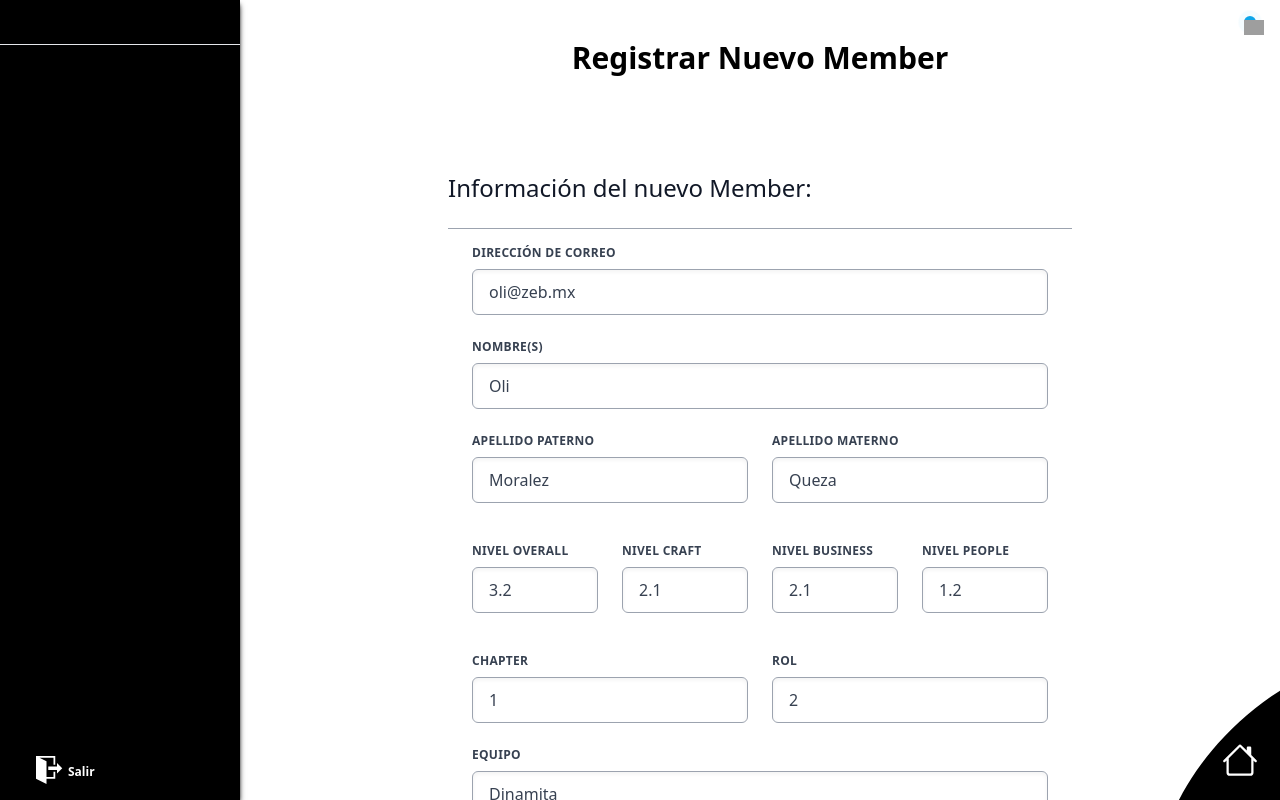
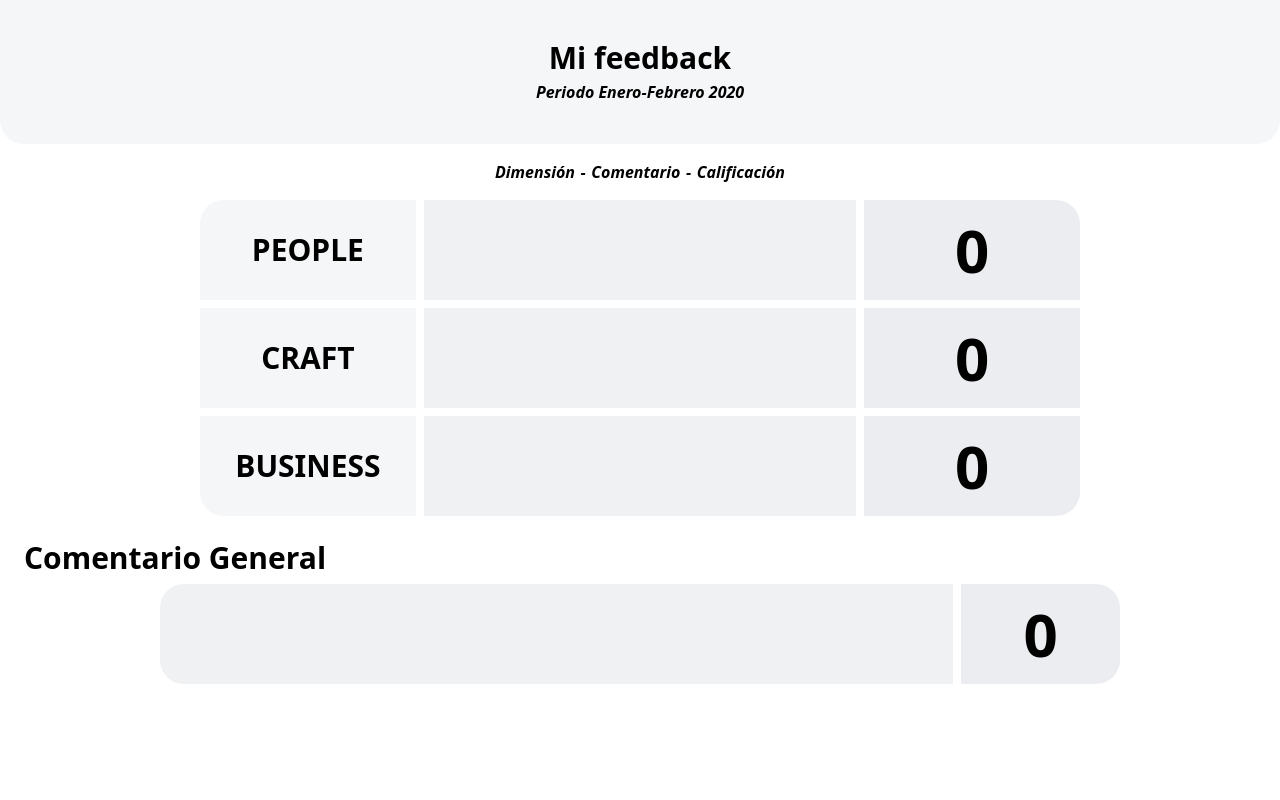
Before and after one commit to Naiztu/Project-Feedback-Zebrands, a Next.js app in the folder Proyecto/client/: page /prueba in a window 1280 px wide. Built offline with nearby package versions, Linux system fonts and the light colour scheme; grey boxes are pictures that could not be loaded.

Commit message:
Validacionespreguntas

```diff
--- a/Proyecto/client/components/Pregunta.js
+++ b/Proyecto/client/components/Pregunta.js
@@ -12,15 +12,14 @@ import { useForm } from "../hooks/useForm";
 export default function Pregunta({ data, isSaved, setPntas, pntas, setAddQ }) {
   const [isSave, setIsSave] = useState(isSaved);
   const [isEdited, setIsEdited] = useState(!isSaved);
-  const [pregunta, setPregunta] = useState(data.pregunta);
   const [tipo, setTipo] = useState(data.tipo_pregunta);
   const [datas, errors, handle, handleBlur, setItem, checkErrors] = useForm();
   const [load, setLoad] = useState(false);
 
   useEffect(() => {
     const objQues = {
-      descripcion_respuesta: "",
-      message: "Escribe una pregunta válida",
+      descripcion_respuesta: data.pregunta,
+      message: "Has llegado al límite de caracteres",
     };
 
     setItem(objQues, /^.{1,255}$/);
@@ -68,7 +67,7 @@ export default function Pregunta({ data, isSaved, setPntas, pntas, setAddQ }) {
   const createQuestion = async () => {
     try {
       const res = await postPregunta({
-        pregunta,
+        pregunta: datas[0].descripcion_respuesta,
         nivel_pregunta: data.nivel_pregunta,
         dimension_pregunta: data.dimension,
         tipo_pregunta: tipo,
@@ -76,7 +75,7 @@ export default function Pregunta({ data, isSaved, setPntas, pntas, setAddQ }) {
       });
       const newP = {
         id_pregunta: res.id_pregunta,
-        pregunta,
+        pregunta: datas[0].descripcion_respuesta,
         nivel_pregunta: data.nivel_pregunta,
         dimension_pregunta: data.dimension,
         tipo_pregunta: tipo,
@@ -101,7 +100,7 @@ export default function Pregunta({ data, isSaved, setPntas, pntas, setAddQ }) {
     try {
       const res = await updatePregunta({
         id_pregunta: data.id_pregunta,
-        pregunta,
+        pregunta: datas[0].descripcion_respuesta,
         tipo_pregunta: tipo,
       });
       swal("Pregunta actualizada", {
@@ -141,7 +140,7 @@ export default function Pregunta({ data, isSaved, setPntas, pntas, setAddQ }) {
 
 
         ) : (
-          <p>{pregunta}</p>
+          <p>{datas[0]&&datas[0].descripcion_respuesta}</p>
         )}
 
           {errors &&
--- a/Proyecto/client/pages/prueba.js
+++ b/Proyecto/client/pages/prueba.js
@@ -1,23 +1,216 @@
-import React from "react";
-import Layout from "../components/Layout";
-import AdminAllEmpleados from "../components/AdminAllEmpleados";
-import Registro from "../components/Registro";
+import React, { useState } from "react";
+import { postFeedback } from "../services/feedback";
+import swal from "sweetalert";
+import {useRouter} from "next/router"
 
-export default function Prueba() {
+export default function PlantillaFeed({ feedback, isSaved, id_member }) {
+  const router=useRouter();
+  const {
+    calificacion_craft,
+    calificacion_personal,
+    calificacion_business,
+    calificacion_promedio,
+    comentario_business,
+    comentario_personal,
+    comentario_craft,
+    comentario_general,
+  } = feedback;
+
+  const [preFeedback, setPreFeedback] = useState(feedback);
+
+  const handleChange = (e) => {
+    const newFeed = { ...preFeedback };
+    newFeed[e.target.name] = e.target.value;
+    newFeed["calificacion_promedio"] =
+      (parseInt(newFeed.calificacion_business) +
+        parseInt(newFeed.calificacion_personal) +
+        parseInt(newFeed.calificacion_craft)) /
+      3;
+
+    setPreFeedback(newFeed);
+  };
+
+ const registerFeed = async() => {
+    const res=await postFeedback({
+      ...preFeedback,
+      id_assistant,
+      id_member,
+    })
+    if (res.status != 200) {
+      throw {
+        err: true,
+        status: res.status,
+        statusText: !res.statusText ? "Ocurrió un error" : res.statusText,
+      };
+    } else {
+      await swal("Registrado", {
+        icon: "success",
+      });
+      router.push("/user/asignados");
+    }
+
+  };
+
+  const id_assistant = 1;
+
+
+
   return (
-    <Layout>
-      <Registro regMember= {
-        {nombre: "Oli",
-        apellido_paterno: "Moralez",
-    apellido_materno: "Queza",
-    nivel_general: 3.2,
-    nivel_craft: 2.1,
-    nivel_business: 2.1,
-    nivel_people: 1.2,
-    correo_electronico: "oli@zeb.mx",
-    equipo:"Dinamita",
-    id_chapter:1,
-    id_rol:2}} isSaved={true}/>
-    </Layout>
+    <>
+      <header className=" bg-slate-400/10 w-full pt-10 rounded-b-3xl">
+        <div className="flex flex-col justify-center items-center w-10/12 mx-auto">
+          <h1 className=" title">
+            {isSaved ? "Mi feedback" : "Registrar Feedback"}
+          </h1>
+          <h2 className="mt-1 mb-10 italic font-semibold">
+            Periodo Enero-Febrero 2020
+          </h2>
+        </div>
+      </header>
+      <div className="text-center italic my-4 font-semibold  flex justify-between w-[290px] mx-auto">
+        <p>Dimensión</p> <strong>-</strong> <p>Comentario </p>
+        <strong>-</strong> <p>Calificación</p>
+      </div>
+      <div className="w-11/12  mx-auto">
+        <div
+          className="w-11/12 md:w-9/12
+    mx-auto rounded-3xl  flex flex-col space-y-2 overflow-hidden "
+        >
+          <div className="rowDimension">
+            <div className="dimesion">people</div>
+            {isSaved ? (
+              <div className=" coment basis-6/12">{comentario_personal}</div>
+            ) : (
+              <textarea
+                className=" text-area-feed basis-6/12"
+                value={preFeedback.comentario_personal}
+                name="comentario_personal"
+                placeholder="Comentario People"
+                onChange={handleChange}
+              ></textarea>
+            )}
+            {isSaved ? (
+              <div className=" calif"> {calificacion_personal}</div>
+            ) : (
+              <input
+                onChange={handleChange}
+                value={preFeedback.calificacion_personal}
+                type="number"
+                className="input-feed"
+                placeholder="Calificación People"
+                name="calificacion_personal"
+              />
+            )}
+          </div>
+          <div className="rowDimension">
+            <div className="dimesion ">craft</div>
+            {isSaved ? (
+              <div className=" coment basis-6/12">{comentario_craft}</div>
+            ) : (
+              <textarea
+                className=" text-area-feed basis-6/12"
+                value={preFeedback.comentario_craft}
+                name="comentario_craft"
+                placeholder="Comentario Craft"
+                onChange={handleChange}
+              ></textarea>
+            )}
+            {isSaved ? (
+              <div className=" calif"> {calificacion_craft}</div>
+            ) : (
+              <input
+                onChange={handleChange}
+                value={preFeedback.calificacion_craft}
+                type="number"
+                className="input-feed"
+                placeholder="Calificación Craft"
+                name="calificacion_craft"
+              />
+            )}
+          </div>
+          <div className="rowDimension">
+            <div className="dimesion">business</div>
+            {isSaved ? (
+              <div className=" coment basis-6/12">{comentario_business}</div>
+            ) : (
+              <textarea
+                className=" text-area-feed basis-6/12"
+                value={preFeedback.comentario_business}
+                name="comentario_business"
+                placeholder="Comentario Business"
+                onChange={handleChange}
+              ></textarea>
+            )}
+            {isSaved ? (
+              <div className=" calif"> {calificacion_business}</div>
+            ) : (
+              <input
+                onChange={handleChange}
+                value={preFeedback.calificacion_business}
+                type="number"
+                className="input-feed"
+                placeholder="Calificación Business"
+                name="calificacion_business"
+              />
+            )}
+          </div>
+        </div>
+      </div>
+
+      {/* comentario general */}
+      <div className="w-full mx-auto my-6">
+        <h2 className=" text-3xl font-bold mb-2 ml-6">Comentario General</h2>
+        <div
+          className="flex
+        flex-col md:flex-row space-x-0 md:space-x-2
+        rounded-3xl overflow-hidden mb-4 w-11/12 md:w-9/12 mx-auto"
+        >
+          {isSaved ? (
+            <div className="basis-10/12 coment">{comentario_general}</div>
+          ) : (
+            <textarea
+              className=" text-area-feed basis-10/12"
+              value={preFeedback.comentario_general}
+              name="comentario_general"
+              placeholder="Comentario General"
+              onChange={handleChange}
+            ></textarea>
+          )}
+
+          {isSaved ? (
+            <div className="w-full sm:basis-2/12 calif">
+              {calificacion_promedio}
+            </div>
+          ) : (
+            <div className="w-full sm:basis-2/12 input-feed flex items-center justify-center font-bold">
+              {parseInt(preFeedback.calificacion_promedio)}
+            </div>
+          )}
+        </div>
+      </div>
+
+      {!isSaved && (
+        <div className="w-9/12 flex items-center justify-center font-bold">
+          <button className="btn" onClick={registerFeed}>
+            Guardar
+          </button>
+        </div>
+      )}
+    </>
   );
 }
+
+PlantillaFeed.defaultProps = {
+  feedback: {
+    calificacion_craft: 0,
+    calificacion_personal: 0,
+    calificacion_business: 0,
+    calificacion_promedio: 0,
+    comentario_business: "",
+    comentario_personal: "",
+    comentario_craft: "",
+    comentario_general: "",
+    id_periodo: 3,
+  },
+  isSaved: true,
+};
```
